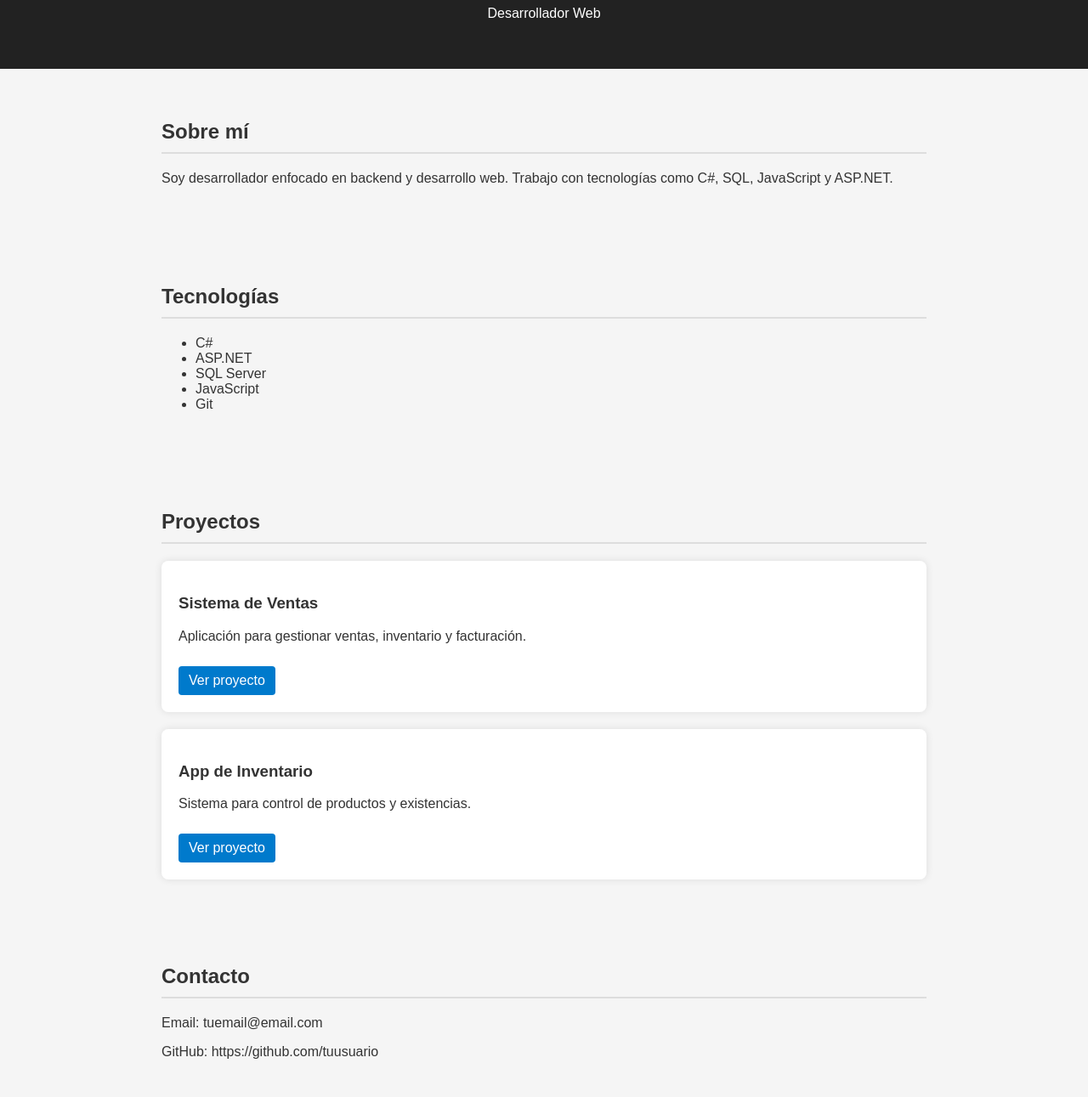
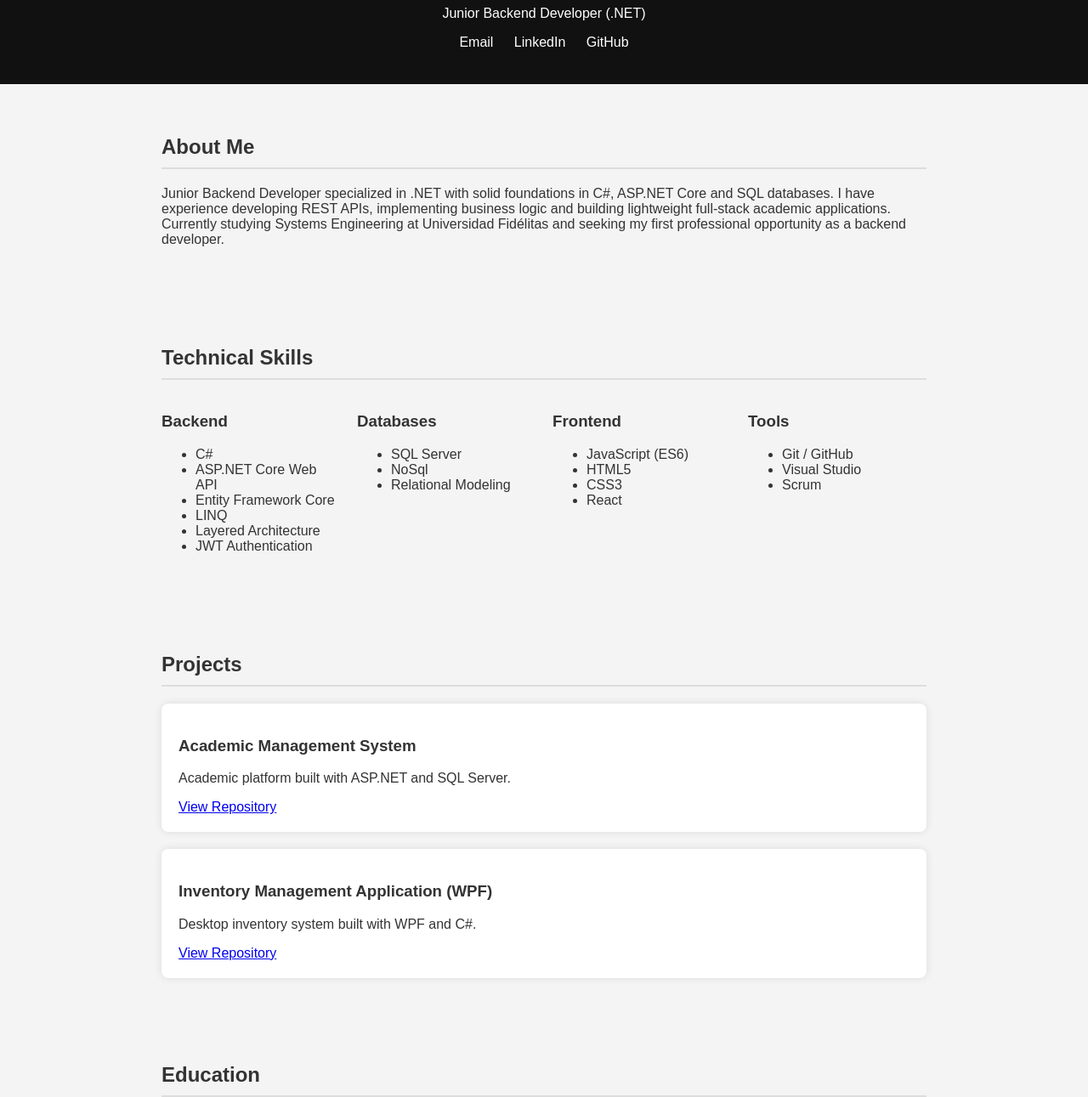
Before and after one commit to jMarshall05/Jamal-Marshall, a plain HTML site: page index.html in a window 1280 px wide. Shown: the part 113-1404 px from the top of the page at 85% size. Drawn offline with Linux system fonts and the light colour scheme.

Commit message:
Index ya personalizado

```diff
--- a/index.html
+++ b/index.html
@@ -1,66 +1,161 @@
 <!DOCTYPE html>
-<html lang="es">
+<html lang="en">
+
 <head>
 <meta charset="UTF-8">
 <meta name="viewport" content="width=device-width, initial-scale=1.0">
-<title>Mi Portafolio</title>
+<title>Jamal Marshall Lewis | Backend Developer</title>
 <link rel="stylesheet" href="style.css">
 </head>
 
 <body>
 
 <header>
-<h1>Hola, soy [Tu Nombre]</h1>
-<p>Desarrollador Web</p>
+<h1>Jamal Marshall Lewis</h1>
+<p>Junior Backend Developer (.NET)</p>
+
+<div class="links">
+<a href="mailto:jamalmarshalllewis@gmail.com">Email</a>
+<a href="https://www.linkedin.com/in/jamal-marshall-lewis-7097692a9/">LinkedIn</a>
+<a href="https://github.com/jMarshall05">GitHub</a>
+</div>
 </header>
 
-<section id="about">
-<h2>Sobre mí</h2>
+<section>
+<h2>About Me</h2>
+
 <p>
-Soy desarrollador enfocado en backend y desarrollo web.
-Trabajo con tecnologías como C#, SQL, JavaScript y ASP.NET.
+Junior Backend Developer specialized in .NET with solid foundations in
+C#, ASP.NET Core and SQL databases. I have experience developing REST APIs,
+implementing business logic and building lightweight full-stack academic
+applications.
+
+Currently studying Systems Engineering at Universidad Fidélitas and seeking
+my first professional opportunity as a backend developer.
 </p>
+
 </section>
 
-<section id="skills">
-<h2>Tecnologías</h2>
+<section>
+
+<h2>Technical Skills</h2>
+
+<div class="skills">
+
+<div>
+<h3>Backend</h3>
 <ul>
 <li>C#</li>
-<li>ASP.NET</li>
-<li>SQL Server</li>
-<li>JavaScript</li>
-<li>Git</li>
+<li>ASP.NET Core Web API</li>
+<li>Entity Framework Core</li>
+<li>LINQ</li>
+<li>Layered Architecture</li>
+<li>JWT Authentication</li>
 </ul>
-</section>
-
-<section id="projects">
-<h2>Proyectos</h2>
-
-<div class="project">
-<h3>Sistema de Ventas</h3>
-<p>Aplicación para gestionar ventas, inventario y facturación.</p>
-<a href="https://github.com/tuusuario/proyecto1">Ver proyecto</a>
 </div>
 
-<div class="project">
-<h3>App de Inventario</h3>
-<p>Sistema para control de productos y existencias.</p>
-<a href="https://github.com/tuusuario/proyecto2">Ver proyecto</a>
+<div>
+<h3>Databases</h3>
+<ul>
+<li>SQL Server</li>
+<li>NoSql</li>
+<li>Relational Modeling</li>
+</ul>
+</div>
+
+<div>
+<h3>Frontend</h3>
+<ul>
+<li>JavaScript (ES6)</li>
+<li>HTML5</li>
+<li>CSS3</li>
+<li>React</li>
+</ul>
+</div>
+
+<div>
+<h3>Tools</h3>
+<ul>
+<li>Git / GitHub</li>
+<li>Visual Studio</li>
+<li>Scrum</li>
+</ul>
+</div>
+
 </div>
 
 </section>
 
-<section id="contact">
-<h2>Contacto</h2>
-<p>Email: tuemail@email.com</p>
-<p>GitHub: https://github.com/tuusuario</p>
+<section>
+
+<h2>Projects</h2>
+
+<div class="project">
+
+<h3>Academic Management System</h3>
+<p>Academic platform built with ASP.NET and SQL Server.</p>
+
+<a href="https://github.com/jMarshall05/Campus_Virtual">
+
+View Repository
+</a>
+
+</div>
+
+<div class="project">
+
+<h3>Inventory Management Application (WPF)</h3>
+<p>Desktop inventory system built with WPF and C#.</p>
+
+<a href="https://github.com/jMarshall05/Inventario-WPF">
+View Repository
+</a>
+
+</div>
+
+</section>
+
+<section>
+
+<h2>Education</h2>
+
+<p>
+<strong>Systems Engineering</strong>
+Universidad Fidélitas – Costa Rica
+Bachelor’s Degree completed | Licentiate Degree in progress
+Expected Graduation: 2026
+</p>
+
+</section>
+
+<section>
+
+<h2>Languages</h2>
+
+<ul>
+<li>Spanish – Native</li>
+<li>English – Advanced</li>
+</ul>
+
+</section>
+
+<section>
+
+<h2>Career Objective</h2>
+
+<p>
+To begin my professional career as a Junior Backend Developer,
+contributing my .NET and database skills while continuing to grow
+technically through real-world projects and professional environments.
+</p>
+
 </section>
 
 <footer>
-<p>© 2026 - Mi Portafolio</p>
+
+<p>© 2026 Jamal Marshall Lewis</p>
+
 </footer>
-
-<script src="script.js"></script>
 
 </body>
 </html>
--- a/style.css
+++ b/style.css
@@ -1,26 +1,38 @@
 body{
 font-family: Arial;
 margin:0;
-background:#f5f5f5;
+background:#f4f4f4;
 color:#333;
 }
 
 header{
-background:#222;
+background:#111;
 color:white;
 text-align:center;
 padding:40px;
 }
 
+.links a{
+color:white;
+margin:10px;
+text-decoration:none;
+}
+
 section{
-padding:40px;
 max-width:900px;
 margin:auto;
+padding:40px;
 }
 
 h2{
 border-bottom:2px solid #ddd;
 padding-bottom:10px;
+}
+
+.skills{
+display:grid;
+grid-template-columns:repeat(auto-fit,minmax(200px,1fr));
+gap:20px;
 }
 
 .project{
@@ -31,19 +43,9 @@ border-radius:8px;
 box-shadow:0 0 10px rgba(0,0,0,0.1);
 }
 
-.project a{
-display:inline-block;
-margin-top:10px;
-text-decoration:none;
-color:white;
-background:#007acc;
-padding:8px 12px;
-border-radius:4px;
-}
-
 footer{
 text-align:center;
 padding:20px;
-background:#222;
+background:#111;
 color:white;
 }
```
